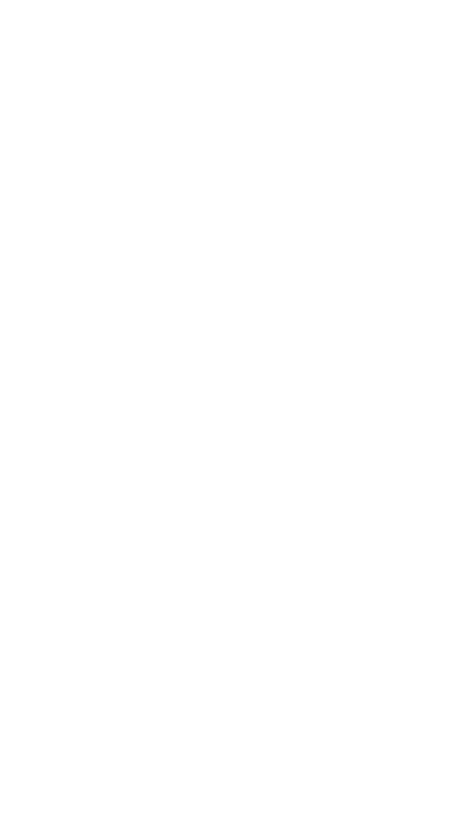
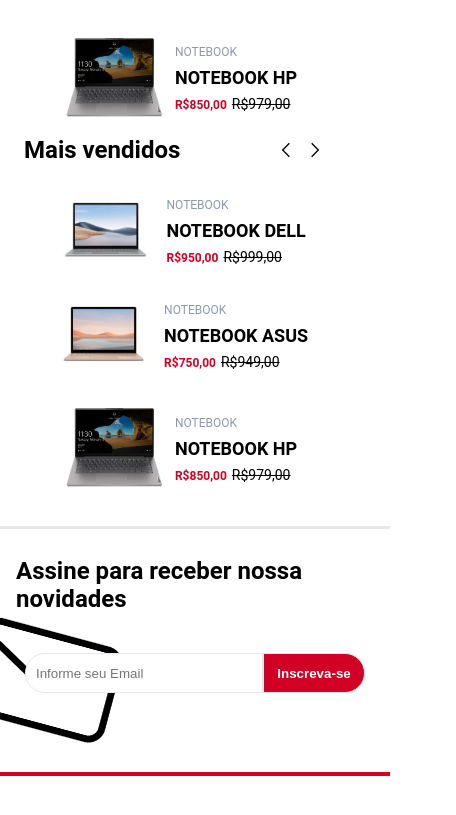
Before and after one commit to lucasandrade52/Electro-store, a React (Create React App) app: page / in a window 390 px wide. Shown: the part 6688-7503 px from the top of the page, 456 px wide, since content can reach past the window. Before the commit the page ends 6531 px from the top, so only its background shows below. Built offline with nearby package versions, Linux system fonts and the light colour scheme.

Commit message:
feature: create component newsletter

```diff
--- a/src/App.js
+++ b/src/App.js
@@ -3,8 +3,9 @@
 import MainContainer from './components/MainContainer';
 import Container from './components/MainContainer/Container';
 import GallerieProducts from './components/GallerieProducts';
+import Banner from './components/Banner'
 import SliderCard from './components/SliderCard'
-import Banner from './components/Banner'
+import Newsletter from './components/Newsletter'
 
 function App() {
   return (
@@ -26,6 +27,7 @@
         <SliderCard />
         <SliderCard />
       </MainContainer>
+      <Newsletter />
     </>
   );
 }
--- /dev/null
+++ b/src/components/Newsletter/index.js
@@ -0,0 +1,30 @@
+import Title from "../GallerieProducts/Header/Title";
+import Input from "../Input"
+import Button from "../Button"
+import './styles.css'
+
+export default function Newsletter() {
+  return (
+    <section className="container__newsletter">
+      <div className="image">
+        <figure>
+          <img src="/images/newsletter.png" alt="" />
+        </figure>
+      </div>
+      <section className="container__item">
+        <Title>Assine para receber nossa novidades</Title>
+        <section className="container__input">
+          <Input
+            className="container__search"
+            placeholder="Informe seu Email"
+          />
+          <Button
+            className="container__button"
+          >
+            Inscreva-se
+          </Button>
+        </section>
+      </section>
+    </section>
+  )
+}
--- /dev/null
+++ b/src/components/Newsletter/styles.css
@@ -0,0 +1,93 @@
+.container__newsletter {
+  height: 250px;
+  border-top: 3px solid #E4E7ED;
+  border-bottom: 4px solid #D10024;
+  display: flex;
+  align-items: baseline;
+  justify-content: center;
+  padding: 16px;
+  position: relative;
+}
+
+.image figure {
+  width: 40%;
+}
+
+.image img {
+  width: 100%;
+}
+
+.image {
+  transform: rotate(15deg) translateX(20%);
+  display: flex;
+  align-items: center;
+  justify-content: center;
+  position: absolute;
+  left: 10%;
+  top: -4%;
+  z-index: -1;
+}
+
+@media(max-width: 1024px) {
+  .image {
+    left: -30%;
+
+  }
+}
+
+@media(max-width: 650px) {
+  .image {
+    left: -80%;
+    top: 20%;
+  }
+
+  .image figure {
+    width: 30%;
+  }
+}
+
+.container__item {
+  display: flex;
+  justify-content: center;
+  flex-direction: column;
+  gap: 40px;
+  padding: 12px 0px;
+  align-items: center;
+}
+
+.container__search {
+  height: 40px;
+  width: 250px;
+  padding: 0px 5px 0px 10px;
+  border-radius: 20px 0px 0px 20px;
+  border: 1px solid #E4E7ED;
+}
+
+.container__button {
+  background-color: #D10024;
+  width: 150px;
+  color: #ffffff;
+  font-weight: bold;
+  height: 40px;
+  border-radius: 0px 20px 20px 0px;
+  border: 1px solid #E4E7ED;
+  cursor: pointer;
+}
+
+.container__button:hover {
+  background-color: #2b2d42;
+}
+
+@media(max-width: 650px) {
+  .container__input {
+    width: 95%;
+  }
+
+  .container__button {
+    width: 30%;
+  }
+
+  .container__search {
+    width: 70%;
+  }
+}
--- a/src/components/SliderCard/styles.css
+++ b/src/components/SliderCard/styles.css
@@ -13,6 +13,22 @@
   flex-direction: column;
   gap: 32px;
   padding: 0px 24px;
+}
+
+@media(max-width: 1024px) {
+  .container__sliders {
+    width: 45%;
+  }
+
+  .container__slider {
+    justify-content: space-between;
+  }
+}
+
+@media(max-width: 650px) {
+  .container__sliders {
+    width: 90%
+  }
 }
 
 .container__control {
```
Also changed, not shown: public/images/newsletter.png (added).
